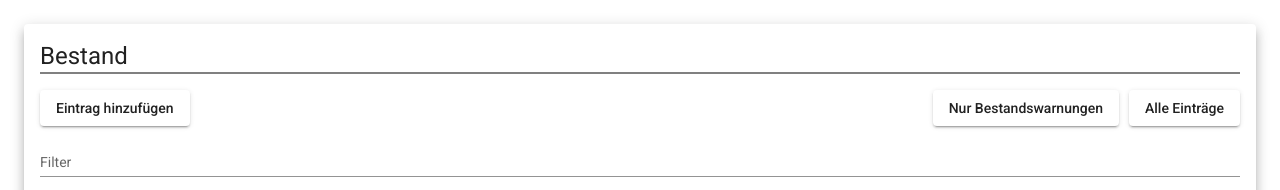
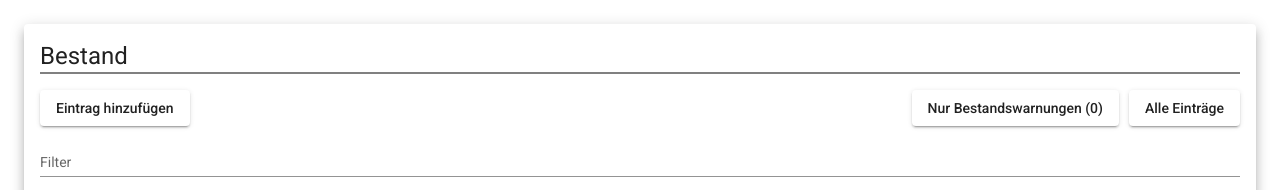
Before and after one commit to DerPfeiffer/Anwendungsprojekt, an Angular app in the folder frontend/: page / in a window 1280 px wide. Shown: the top 190 px of the page. Built offline with nearby package versions, Linux system fonts and the light colour scheme; no server answers.

Commit message:
adding number of warnings to filter button

```diff
--- a/frontend/src/app/stock/stock.component.html
+++ b/frontend/src/app/stock/stock.component.html
@@ -8,7 +8,7 @@
     </button>
     <div style="float:right">
       <button mat-raised-button id="button_warnings" (click)="toggleFilterButtons()" style="margin-right: 10px">
-        Nur Bestandswarnungen
+        Nur Bestandswarnungen ({{getStockDataWarnings().length}})
       </button>
       <button mat-raised-button id="button_all" (click)="toggleFilterButtons()">
         Alle Einträge
--- a/frontend/src/app/stock/stock.component.ts
+++ b/frontend/src/app/stock/stock.component.ts
@@ -167,8 +167,12 @@ export class StockComponent implements AfterViewInit {
     } else {
       buttonWarningsElement.classList.add(this.primaryClass);
       buttonAllElement.classList.remove(this.primaryClass);
-      this.dataSource.data = this.stock.filter(entry => entry.stockWarning);
+      this.dataSource.data = this.getStockDataWarnings();
     }
+  }
+
+  getStockDataWarnings() {
+    return this.stock.filter(entry => entry.stockWarning);
   }
 
   createStockEntry() {
```
